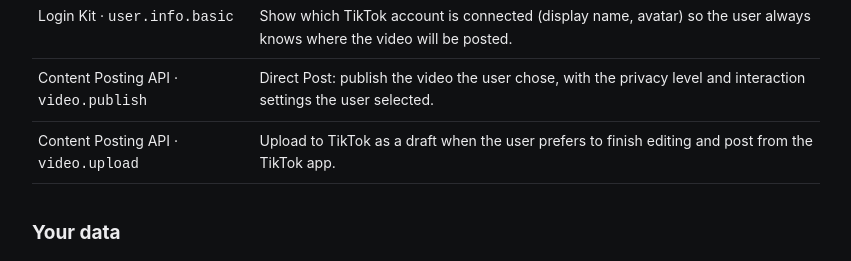
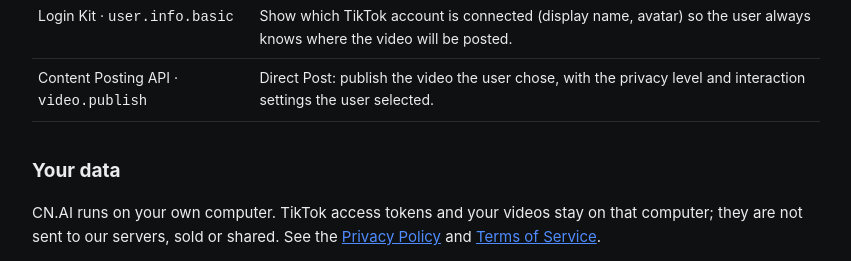
Before and after one commit to chinhdaden15/cnai, a plain HTML site: page index.html in a window 1280 px wide. Shown: the part 1125-1386 px from the top of the page, without its empty margins (214-1065 px from the left). Drawn offline with Linux system fonts and the light colour scheme.

Commit message:
Remove unused video.upload scope from page
Co-Authored-By: Claude Opus 5.5 <noreply@anthropic.com>

```diff
--- a/index.html
+++ b/index.html
@@ -34,7 +34,7 @@ hr{border:0;border-top:1px solid var(--line);margin:40px 0}footer{font-size:13px
 <table><tr><th>Product / scope</th><th>Why CN.AI needs it</th></tr>
 <tr><td>Login Kit · <code>user.info.basic</code></td><td>Show which TikTok account is connected (display name, avatar) so the user always knows where the video will be posted.</td></tr>
 <tr><td>Content Posting API · <code>video.publish</code></td><td>Direct Post: publish the video the user chose, with the privacy level and interaction settings the user selected.</td></tr>
-<tr><td>Content Posting API · <code>video.upload</code></td><td>Upload to TikTok as a draft when the user prefers to finish editing and post from the TikTok app.</td></tr></table>
+</table>
 
 <h2>Your data</h2>
 <p>CN.AI runs on your own computer. TikTok access tokens and your videos stay on that computer; they are not sent to our servers, sold or shared. See the <a href="privacy.html">Privacy Policy</a> and <a href="terms.html">Terms of Service</a>.</p>
```
